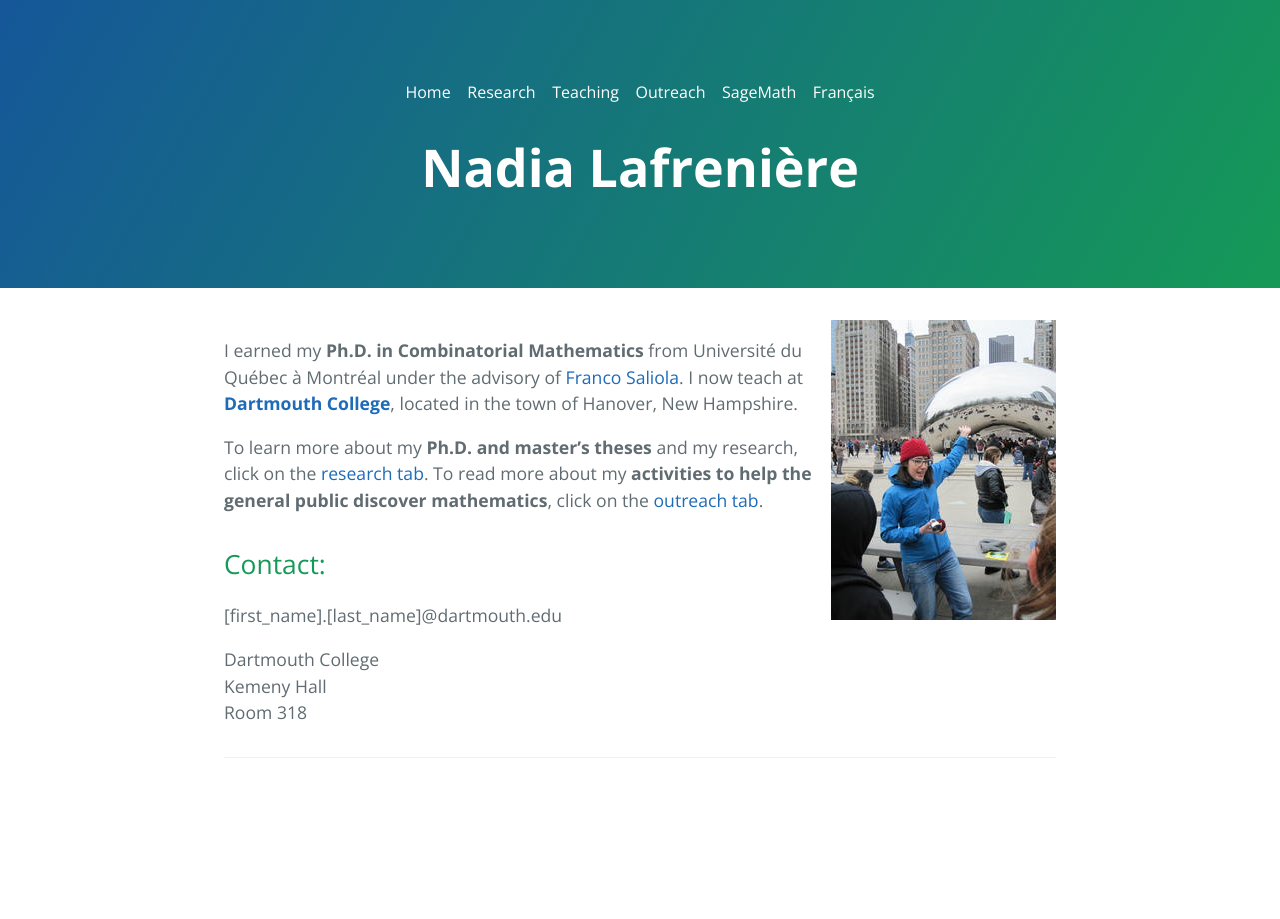
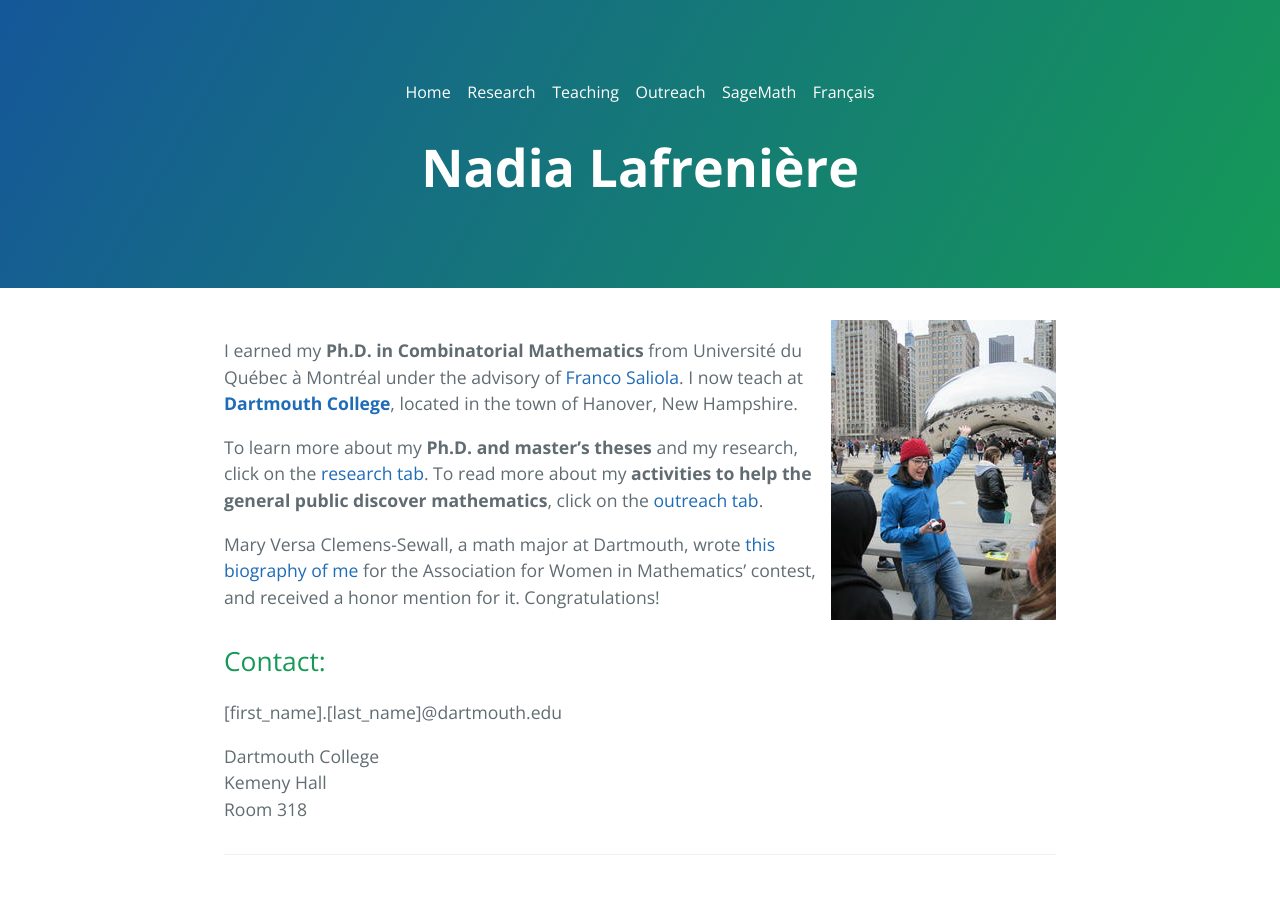
Before and after one commit to nadialafreniere/nadialafreniere.github.io, a Jekyll site: the page built from home.md, in a window 1280 px wide. Built offline with Jekyll 4.4.1, drawn with Linux system fonts in a browser that asks for light colours; our own code applies the rules of GitHub Pages for plain Markdown files.

Commit message:
Adding text for AWM contest

```diff
--- a/home.md
+++ b/home.md
@@ -10,6 +10,8 @@ I earned my **Ph.D. in Combinatorial Mathematics** from Université du Québec
 
 To learn more about my  **Ph.D. and master's theses** and my research, click on the [research tab](research). To read more about my **activities to help the general public discover mathematics**, click on the [outreach tab](outreach).
 
+Mary Versa Clemens-Sewall, a math major at Dartmouth, wrote [this biography of me](https://math.dartmouth.edu/~awmcontest/2020winners/Mary_Versa_Clemens-Sewall.pdf) for the Association for Women in Mathematics' contest, and received a honor mention for it. Congratulations!
+
 ## Contact:
 
 [first_name].[last_name]@dartmouth.edu
```
